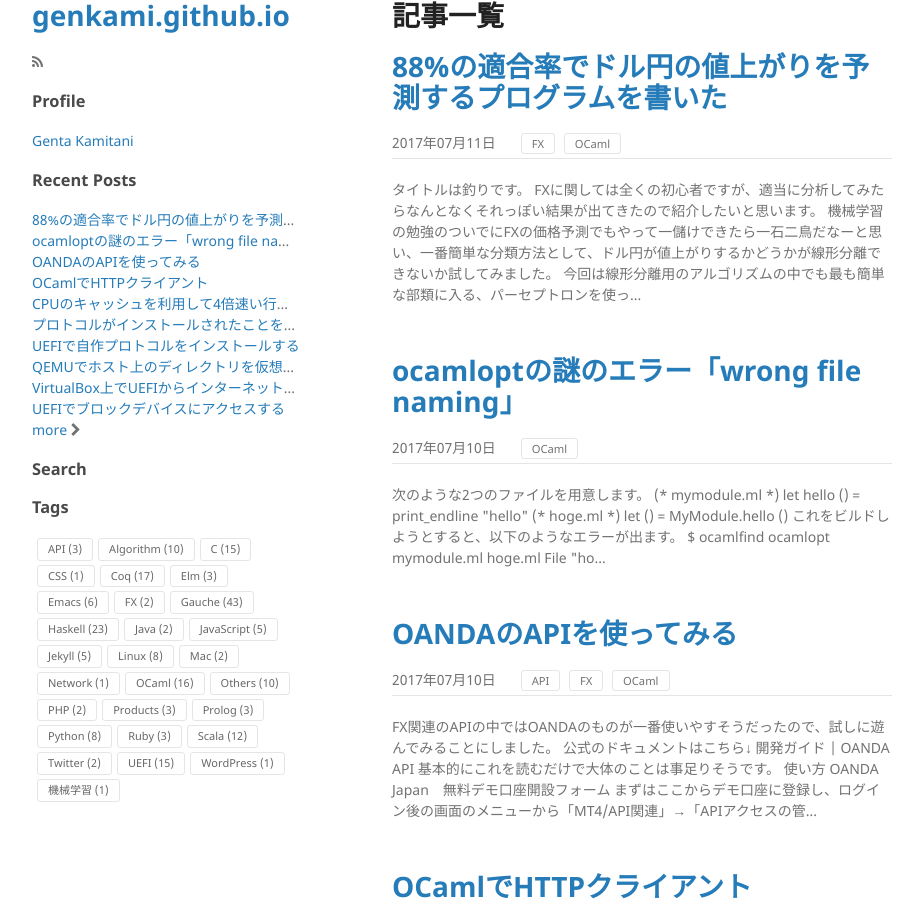
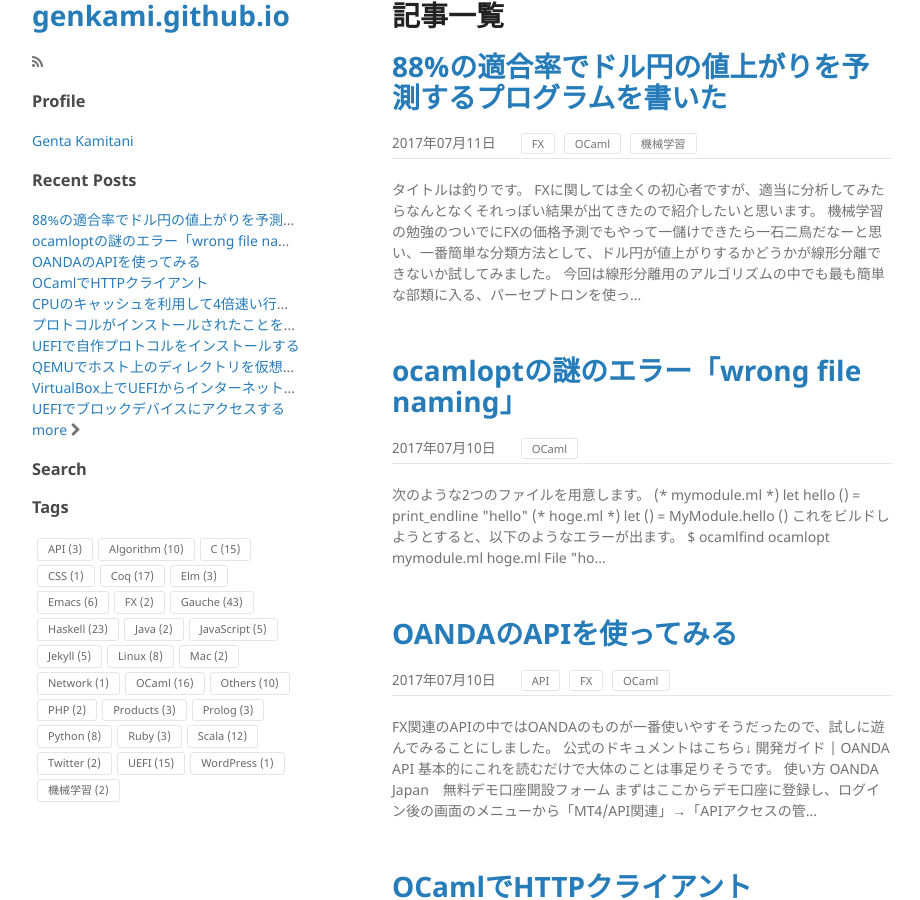
Before and after one commit to genkami/genkami.github.io, a Jekyll site: the page built from articles.html, in a window 1280 px wide and 900 px high. Shown: the whole window, without its empty margins (178-1098 px from the left). Built offline with Jekyll 4.4.1, drawn with Linux system fonts in a browser that asks for light colours; emoji names are drawn with the system emoji font; comment, search, counter and statistics services are not loaded; some of the changed lines change nothing that is shown.

Commit message:
fix post

```diff
--- a/_posts/2017-07-11-01-candle-linear-sep.md
+++ b/_posts/2017-07-11-01-candle-linear-sep.md
@@ -4,6 +4,7 @@ title: 88%の適合率でドル円の値上がりを予測するプログラム
 tags:
 - OCaml
 - FX
+- 機械学習
 ---
 
 タイトルは釣りです。
@@ -325,4 +326,4 @@ let precision =
 
 今回の分析では、ある瞬間においてその瞬間を含む一時間足の`highBid`や`closeBid`などがわかることが前提となっていました。しかし、現実にはそのような状況はありえません。
 
-また、今回は手数料などを考慮しておらず、また実際にどの程度値上がりするかも考慮されていないため、本当に儲かるかどうかに関してはは疑問が残ります。
+また、今回は手数料などを考慮しておらず、また実際にどの程度値上がりするかも考慮されていないため、本当に儲かるかどうかに関しては疑問が残ります。
```
